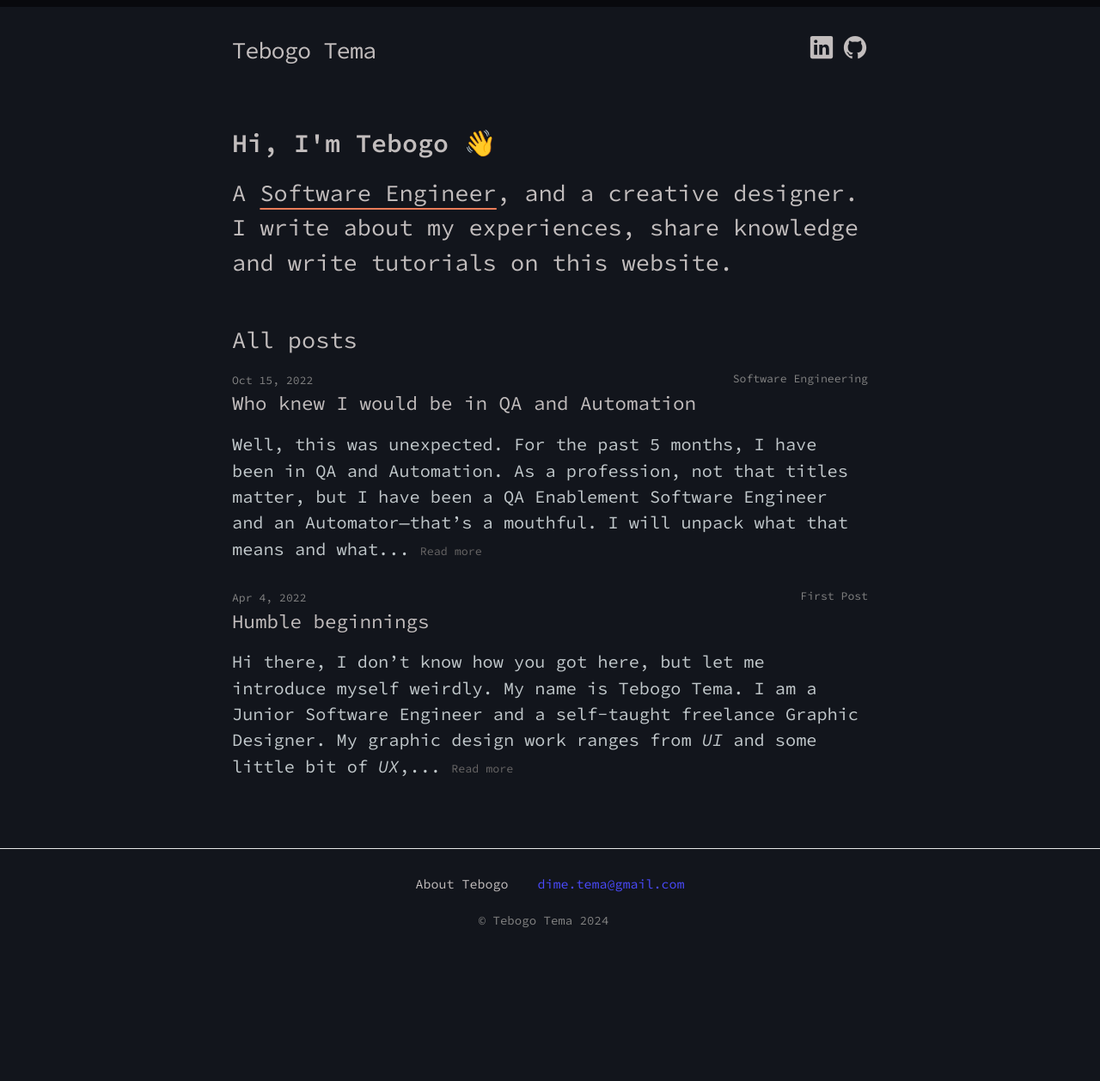
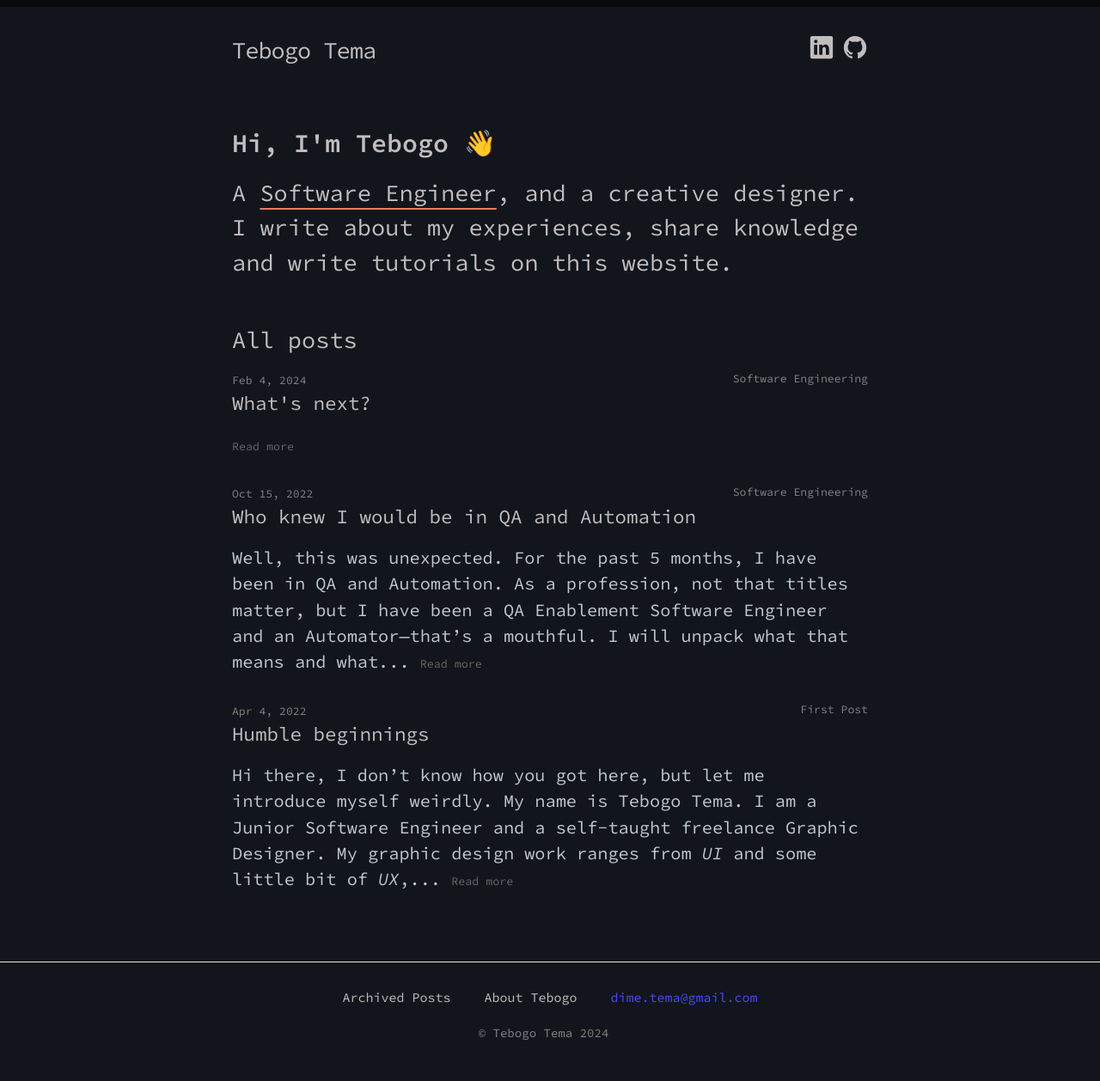
Before and after one commit to feelthedimez/feelthedimez.github.io, a Jekyll site: the page built from index.markdown, in a window 1280 px wide. Shown: the whole page at 86% size. Built offline with Jekyll 4.4.1, drawn with Linux system fonts in a browser that asks for light colours; before the commit the page ends 1127 px from its top, so only the background shows below that.

Commit message:
Added archives

```diff
--- a/_includes/footer.html
+++ b/_includes/footer.html
@@ -5,6 +5,7 @@
 
     <div class="bottom-nav">
       <div class="bottom-nav-links">
+        <a href="{{ base.url | relative_url }}/archives">Archived Posts</a>
         <a href="{{ base.url | relative_url }}/about">About Tebogo</a>
         <a href="mailto:dime@tema.com">dime.tema@gmail.com</a>
       </div>
--- /dev/null
+++ b/_posts/2023-12-17-2023-In-A-Nutshell.md
@@ -0,0 +1,8 @@
+---
+layout: post
+title: "What's next?"
+date: 2024-02-04 22:32:00 +0200
+tags: [Software Engineering]
+archive: false
+permalink: /:title
+---
--- a/_sass/sass-style/_layout.scss
+++ b/_sass/sass-style/_layout.scss
@@ -73,8 +73,8 @@
       color: $text-color;
     }
 
-    > .bottom-nav-links a:first-child {
-      padding-right: 25px;
+    > .bottom-nav-links a {
+      padding: 15px;
     }
 
     > .bottom-nav-links a:last-child {
--- a/pages/archive.html
+++ b/pages/archive.html
@@ -1,13 +1,13 @@
 ---
 layout: default
 title: Archive
-permalink: /archive/
+permalink: /archives/
 ---
 
 {% if site.posts.size > 0 %}
 
 <div class="all_posts">
-  <h2 class="post-list-heading">{{ page.list_title | default: "All posts" }}</h2>
+  <h2 class="post-list-heading">{{ page.list_title | default: "Archived posts" }}</h2>
   <ul class="post-list">
     {%- for post in site.posts -%}
     {%- if post.archive -%}
```
